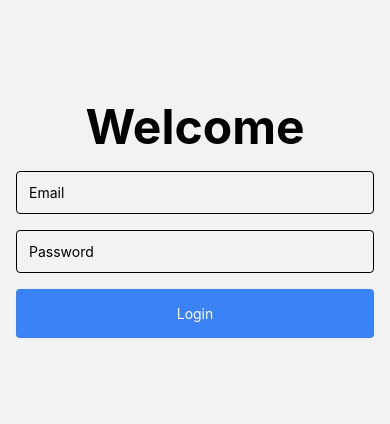
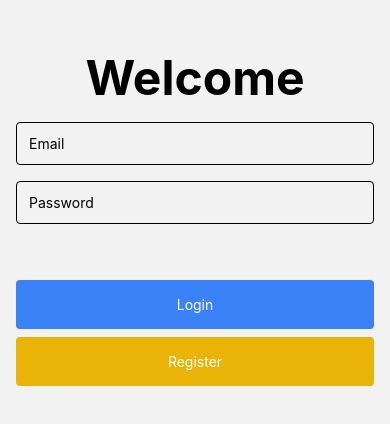
Before and after one commit to buscanopaul/the-go-game-todo, a React Native app in the folder mobile/: screen /Login in a window 390 px wide. Shown: the part 202-626 px from the top of the page. Built offline with nearby package versions, Linux system fonts and the light colour scheme; no server answers.

Commit message:
[ADDED] register and error handling

```diff
--- a/mobile/api/auth.ts
+++ b/mobile/api/auth.ts
@@ -7,3 +7,13 @@ export const login = async (
   const { data } = await api.post<LoginResponse>('/users/login', credentials);
   return data;
 };
+
+export const register = async (
+  credentials: LoginCredentials
+): Promise<LoginResponse> => {
+  const { data } = await api.post<LoginResponse>(
+    '/users/register',
+    credentials
+  );
+  return data;
+};
--- a/mobile/hooks/auth.ts
+++ b/mobile/hooks/auth.ts
@@ -1,5 +1,5 @@
 import { useMutation } from '@tanstack/react-query';
-import { login } from '../api/auth';
+import { login, register } from '../api/auth';
 import * as SecureStore from 'expo-secure-store';
 
 export const useLogin = () => {
@@ -10,3 +10,12 @@ export const useLogin = () => {
     },
   });
 };
+
+export const useRegister = () => {
+  return useMutation({
+    mutationFn: register,
+    onSuccess: async (data) => {
+      await SecureStore.setItemAsync('userToken', data.access_token);
+    },
+  });
+};
--- a/mobile/screens/LoginScreen.tsx
+++ b/mobile/screens/LoginScreen.tsx
@@ -1,12 +1,13 @@
 import { useState } from 'react';
 import { View, Text, TouchableOpacity, TextInput, Alert } from 'react-native';
-import { useLogin } from '../hooks/auth';
+import { useLogin, useRegister } from '../hooks/auth';
 
 const LoginScreen = ({ navigation }) => {
   const [email, setEmail] = useState('');
   const [password, setPassword] = useState('');
 
   const loginMutation = useLogin();
+  const registerMutation = useRegister();
 
   const handleLogin = () => {
     loginMutation.mutate(
@@ -15,8 +16,29 @@ const LoginScreen = ({ navigation }) => {
         onSuccess: () => {
           navigation.navigate('Home');
         },
-        onError: (error) => {
-          Alert.alert('Oops!', error.message);
+        onError: (error: any) => {
+          const errorMessage =
+            error.response?.data?.message || error.message || 'Login failed';
+          Alert.alert('Oops!', errorMessage);
+          setPassword('');
+        },
+      }
+    );
+  };
+
+  const handleRegister = () => {
+    registerMutation.mutate(
+      { email, password },
+      {
+        onSuccess: () => {
+          navigation.navigate('Home');
+        },
+        onError: (error: any) => {
+          const errorMessage =
+            error.response?.data?.message ||
+            error.message ||
+            'Registration failed';
+          Alert.alert('Oops!', errorMessage);
           setPassword('');
         },
       }
@@ -40,12 +62,20 @@ const LoginScreen = ({ navigation }) => {
         placeholder="Password"
         secureTextEntry
       />
+      <View className="h-10" />
       <TouchableOpacity
         className="p-4 bg-blue-500 rounded"
         onPress={handleLogin}
       >
         <Text className="text-center text-white">Login</Text>
       </TouchableOpacity>
+      <View className="h-2" />
+      <TouchableOpacity
+        className="p-4 bg-yellow-500 rounded"
+        onPress={handleRegister}
+      >
+        <Text className="text-center text-white">Register</Text>
+      </TouchableOpacity>
     </View>
   );
 };
```
